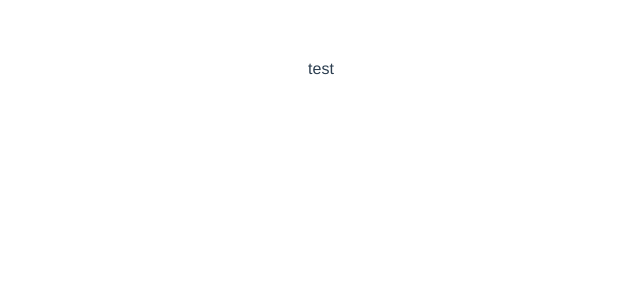
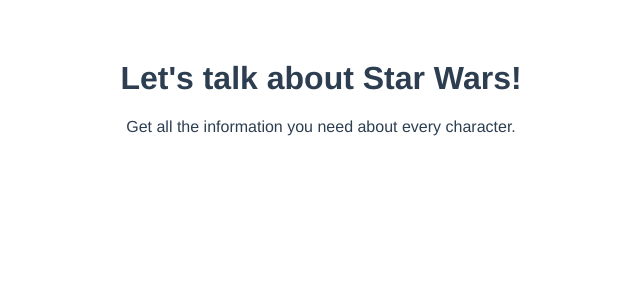
Before and after one commit to JPrueger/starwars, a Vue app: page / in a window 1280 px wide. Shown: the top 300 px of the page, without its empty margins (319-959 px from the left). Built offline with nearby package versions, Linux system fonts and the light colour scheme.

Commit message:
adjustments component characters

```diff
--- a/src/components/Characters.vue
+++ b/src/components/Characters.vue
@@ -1,5 +1,9 @@
 <template>
 
-  <p>test</p>
+  <div>
+    <h1>Let's talk about Star Wars!</h1>
+
+    <p>Get all the information you need about every character.</p>
+  </div>
 
 </template>
```
